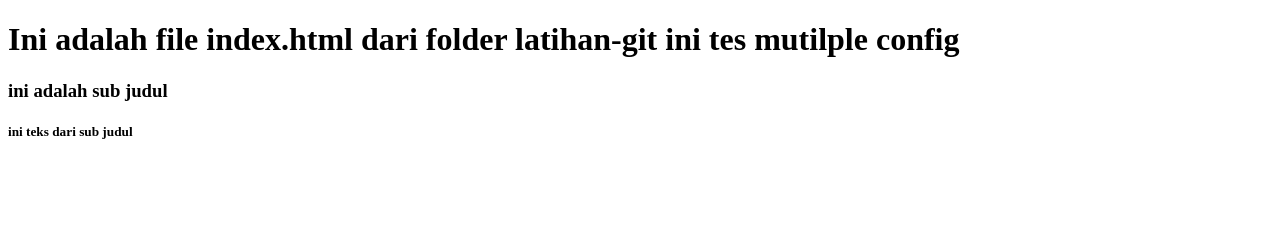
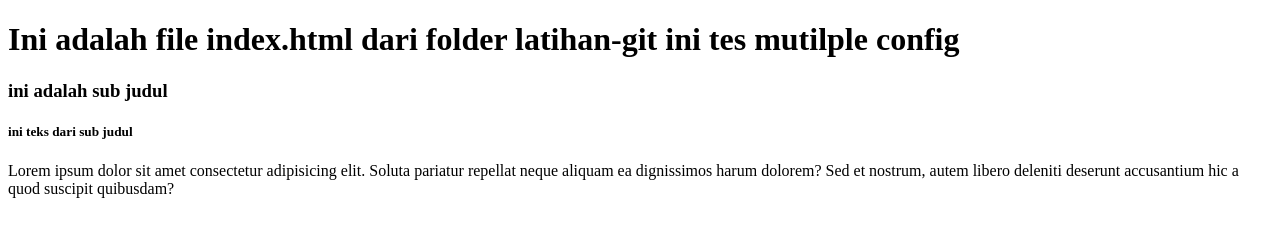
Before and after one commit to khamidn/latihan-git, a plain HTML site: page index.html in a window 1280 px wide. Drawn offline with Linux system fonts and the light colour scheme.

Commit message:
tambahkan span di body

```diff
--- a/index.html
+++ b/index.html
@@ -10,5 +10,10 @@
     <h1>Ini adalah file index.html dari folder latihan-git ini tes mutilple config</h1>
     <h3>ini adalah sub judul</h3>
     <h5>ini teks dari sub judul</h5>
+    <span>
+        Lorem ipsum dolor sit amet consectetur adipisicing elit.
+        Soluta pariatur repellat neque aliquam ea dignissimos harum dolorem? Sed et nostrum,
+        autem libero deleniti deserunt accusantium hic a quod suscipit quibusdam?
+    </span>
 </body>
 </html>
```
